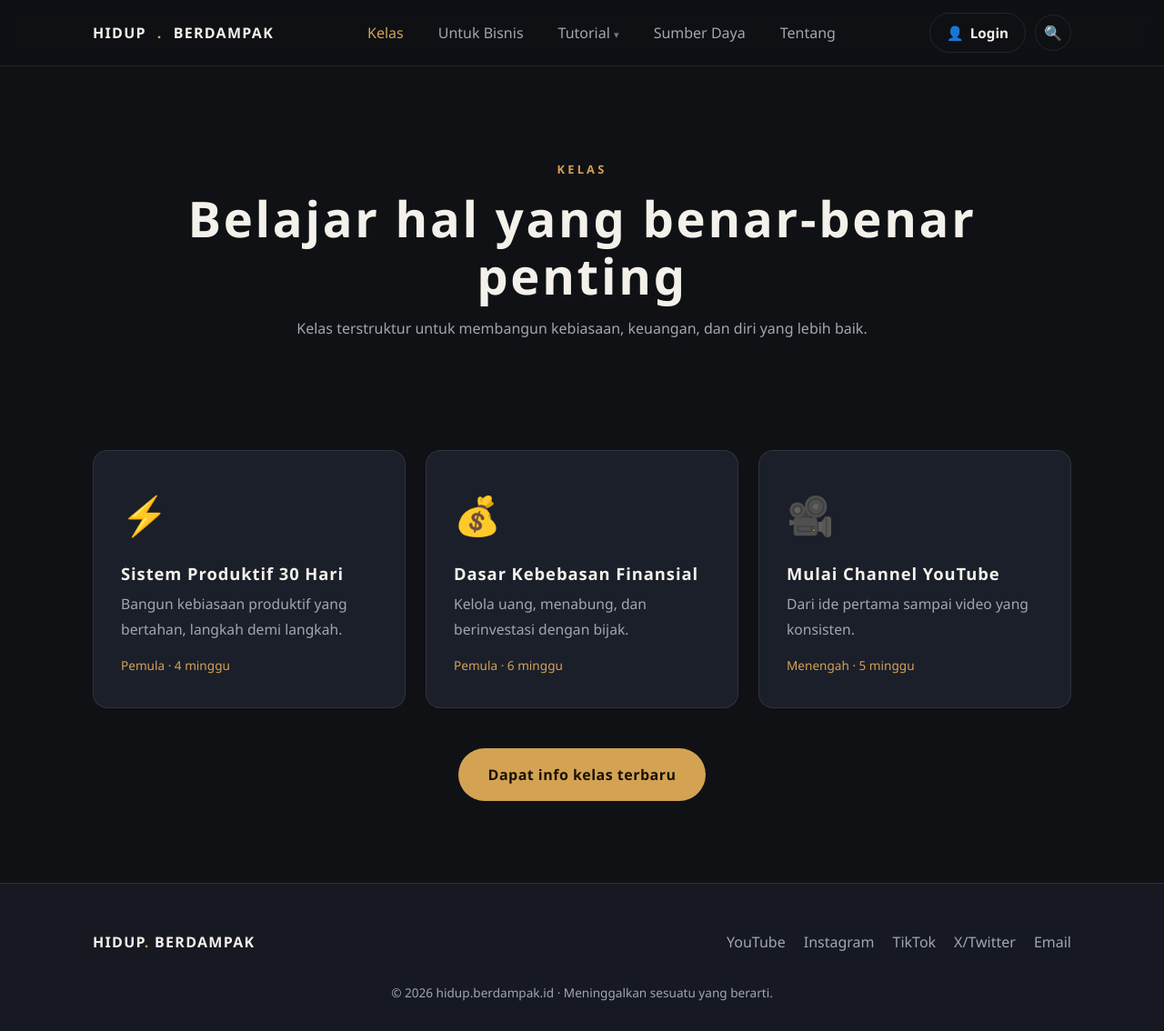
After one commit to sugengsapr3/hidup-berdampak, a Flask app: page /kelas in a window 1280 px wide. The commit adds this page. Shown: the whole page at 91% size. Run offline with Flask 3, Linux system fonts and the light colour scheme.

Commit message:
Navbar baru: Kelas, Untuk Bisnis, Tutorial (dropdown), Sumber Daya, Login + search

```diff
--- a/app.py
+++ b/app.py
@@ -23,6 +23,7 @@ def inject_globals():
     return {
         "site": data.SITE,
         "nav": data.NAV,
+        "tutorial_topics": data.TUTORIAL_TOPICS,
         "current_year": datetime.now().year,
     }
 
@@ -55,6 +56,31 @@ def about():
     return render_template("about.html", pillars=data.PILLARS, active="about")
 
 
+@app.route("/kelas")
+def courses():
+    return render_template("courses.html", courses=data.COURSES, active="courses")
+
+
+@app.route("/untuk-bisnis")
+def business():
+    return render_template("business.html", offers=data.BUSINESS_OFFERS, active="business")
+
+
+@app.route("/tutorial")
+def tutorials():
+    return render_template("tutorials.html", topics=data.TUTORIAL_TOPICS, active="tutorials")
+
+
+@app.route("/sumber-daya")
+def resources():
+    return render_template("resources.html", resources=data.RESOURCES, active="resources")
+
+
+@app.route("/login")
+def login():
+    return render_template("login.html", active="login")
+
+
 @app.route("/bergabung", methods=["GET", "POST"])
 def join():
     if request.method == "POST":
--- a/data.py
+++ b/data.py
@@ -130,9 +130,43 @@ PILLARS = [
     {"emoji": "❤️", "title": "Social Impact", "desc": "Dampak nyata bagi sesama."},
 ]
 
+# Kategori di dalam dropdown "Tutorial"
+TUTORIAL_TOPICS = [
+    {"emoji": "⚡", "title": "Produktivitas", "desc": "Kelola waktu dan energi dengan lebih baik.", "slug": "produktivitas"},
+    {"emoji": "💰", "title": "Keuangan", "desc": "Bangun kebebasan finansial yang sehat.", "slug": "keuangan"},
+    {"emoji": "🌱", "title": "Pengembangan Diri", "desc": "Tumbuh jadi versi terbaik dirimu.", "slug": "pengembangan-diri"},
+    {"emoji": "🎥", "title": "Membuat Konten", "desc": "Berbagi ide lewat video dan tulisan.", "slug": "konten"},
+]
+
+# Daftar kelas untuk halaman "Kelas"
+COURSES = [
+    {"emoji": "⚡", "title": "Sistem Produktif 30 Hari", "desc": "Bangun kebiasaan produktif yang bertahan, langkah demi langkah.", "level": "Pemula", "duration": "4 minggu"},
+    {"emoji": "💰", "title": "Dasar Kebebasan Finansial", "desc": "Kelola uang, menabung, dan berinvestasi dengan bijak.", "level": "Pemula", "duration": "6 minggu"},
+    {"emoji": "🎥", "title": "Mulai Channel YouTube", "desc": "Dari ide pertama sampai video yang konsisten.", "level": "Menengah", "duration": "5 minggu"},
+]
+
+# Sumber daya gratis untuk halaman "Sumber Daya"
+RESOURCES = [
+    {"emoji": "📄", "title": "Template Perencana Harian", "desc": "Rencanakan harimu di sekitar hal yang benar-benar penting."},
+    {"emoji": "📚", "title": "Daftar Buku Pilihan", "desc": "Rekomendasi buku tentang hidup, produktivitas, dan makna."},
+    {"emoji": "🎧", "title": "Rekomendasi Podcast", "desc": "Teman belajar di perjalanan dan waktu senggang."},
+    {"emoji": "🧭", "title": "Panduan Memulai", "desc": "Langkah awal membangun hidup yang lebih berdampak."},
+]
+
+# Nilai jual untuk halaman "Untuk Bisnis"
+BUSINESS_OFFERS = [
+    {"emoji": "🎤", "title": "Sesi & Workshop", "desc": "Sesi inspiratif soal produktivitas dan makna kerja untuk tim."},
+    {"emoji": "🤝", "title": "Program Tim", "desc": "Pendampingan berkelanjutan untuk budaya kerja yang lebih sehat."},
+    {"emoji": "📈", "title": "Konsultasi", "desc": "Bantu organisasi tumbuh dengan nilai yang berdampak."},
+]
+
+# Menu navigasi utama.
+# type "link"     -> tautan biasa
+# type "dropdown" -> punya submenu (items)
 NAV = [
-    {"endpoint": "home", "label": "Beranda"},
-    {"endpoint": "journeys", "label": "Perjalanan"},
-    {"endpoint": "about", "label": "Tentang"},
-    {"endpoint": "join", "label": "Bergabung"},
+    {"type": "link", "endpoint": "courses", "label": "Kelas"},
+    {"type": "link", "endpoint": "business", "label": "Untuk Bisnis"},
+    {"type": "dropdown", "endpoint": "tutorials", "label": "Tutorial"},
+    {"type": "link", "endpoint": "resources", "label": "Sumber Daya"},
+    {"type": "link", "endpoint": "about", "label": "Tentang"},
 ]
--- a/static/css/style.css
+++ b/static/css/style.css
@@ -225,3 +225,53 @@ h1, h2, h3 { line-height: 1.15; letter-spacing: .01em; }
   .subscribe-input-row { flex-direction: column; }
   .subscribe-input-row .btn { width: 100%; }
 }
+
+/* ---------- Nav actions (Login + Search) ---------- */
+.nav-actions { display: flex; align-items: center; gap: 10px; }
+.btn-login {
+  display: inline-flex; align-items: center; gap: 7px;
+  padding: 8px 18px; border-radius: 30px;
+  border: 1px solid var(--line); color: var(--ink); font-weight: 600; font-size: .95rem;
+  transition: all .2s;
+}
+.btn-login:hover { border-color: var(--gold); color: var(--gold); }
+.btn-login .login-icon { font-size: .95rem; }
+.btn-search {
+  width: 40px; height: 40px; border-radius: 50%;
+  display: inline-flex; align-items: center; justify-content: center;
+  border: 1px solid var(--line); color: var(--ink); font-size: 1rem; transition: all .2s;
+}
+.btn-search:hover { border-color: var(--gold); color: var(--gold); }
+
+/* ---------- Dropdown (Tutorial) ---------- */
+.main-nav .has-dropdown { position: relative; }
+.main-nav .caret { font-size: .7rem; opacity: .7; }
+.dropdown-menu {
+  position: absolute; top: 100%; left: 0; margin-top: 8px;
+  background: var(--bg-2); border: 1px solid var(--line); border-radius: 14px;
+  padding: 10px; width: 320px;
+  box-shadow: 0 20px 50px rgba(0, 0, 0, .5);
+  opacity: 0; visibility: hidden; transform: translateY(6px);
+  transition: all .18s; z-index: 60;
+}
+.main-nav .has-dropdown:hover .dropdown-menu,
+.main-nav .has-dropdown:focus-within .dropdown-menu {
+  opacity: 1; visibility: visible; transform: translateY(0);
+}
+.dropdown-item {
+  display: flex; align-items: flex-start; gap: 12px;
+  padding: 12px 14px; border-radius: 10px; transition: background .18s;
+}
+.dropdown-item:hover { background: rgba(212, 162, 83, .12); }
+.dropdown-item .dd-emoji { font-size: 1.4rem; line-height: 1.2; }
+.dropdown-item strong { display: block; color: var(--ink); font-size: .98rem; }
+.dropdown-item small { display: block; color: var(--muted); font-size: .84rem; }
+
+/* ---------- Responsive nav actions ---------- */
+@media (max-width: 900px) {
+  .nav-actions { display: none; }
+  .dropdown-menu {
+    position: static; width: 100%; opacity: 1; visibility: visible;
+    transform: none; box-shadow: none; margin-top: 4px; background: transparent; border: none;
+  }
+}
--- a/templates/base.html
+++ b/templates/base.html
@@ -18,15 +18,41 @@
       <nav class="main-nav">
         <ul>
           {% for item in nav %}
+            {% if item.type == 'dropdown' %}
+            <li class="has-dropdown">
+              <a href="{{ url_for(item.endpoint) }}"
+                 class="{{ 'active' if active == item.endpoint else '' }}">
+                {{ item.label }} <span class="caret">&#9662;</span>
+              </a>
+              <div class="dropdown-menu">
+                {% for t in tutorial_topics %}
+                <a href="{{ url_for('tutorials') }}#{{ t.slug }}" class="dropdown-item">
+                  <span class="dd-emoji">{{ t.emoji }}</span>
+                  <span>
+                    <strong>{{ t.title }}</strong>
+                    <small>{{ t.desc }}</small>
+                  </span>
+                </a>
+                {% endfor %}
+              </div>
+            </li>
+            {% else %}
             <li>
               <a href="{{ url_for(item.endpoint) }}"
                  class="{{ 'active' if active == item.endpoint else '' }}">
                 {{ item.label }}
               </a>
             </li>
+            {% endif %}
           {% endfor %}
         </ul>
       </nav>
+      <div class="nav-actions">
+        <a href="{{ url_for('login') }}" class="btn-login">
+          <span class="login-icon">&#128100;</span> Login
+        </a>
+        <a href="{{ url_for('resources') }}" class="btn-search" aria-label="Cari">&#128269;</a>
+      </div>
     </div>
   </header>
 
--- /dev/null
+++ b/templates/courses.html
@@ -0,0 +1,32 @@
+{% extends "base.html" %}
+{% block title %}Kelas | {{ site.brand }}{% endblock %}
+
+{% block content %}
+<section class="page-hero">
+  <div class="container">
+    <p class="kicker">Kelas</p>
+    <h1>Belajar hal yang benar-benar penting</h1>
+    <p>Kelas terstruktur untuk membangun kebiasaan, keuangan, dan diri yang lebih baik.</p>
+  </div>
+</section>
+
+<section class="section">
+  <div class="container">
+    <div class="journey-grid">
+      {% for c in courses %}
+      <div class="journey-card">
+        <div class="emoji">{{ c.emoji }}</div>
+        <h3>{{ c.title }}</h3>
+        <p>{{ c.desc }}</p>
+        <p style="color:var(--gold); font-size:.85rem; margin-top:14px;">
+          {{ c.level }} &middot; {{ c.duration }}
+        </p>
+      </div>
+      {% endfor %}
+    </div>
+    <div style="text-align:center; margin-top:44px;">
+      <a href="{{ url_for('join') }}" class="btn btn-gold">Dapat info kelas terbaru</a>
+    </div>
+  </div>
+</section>
+{% endblock %}
```
Also changed, not shown: templates/business.html (added, +29 -0 lines), templates/login.html (added, +30 -0 lines), templates/resources.html (added, +26 -0 lines), templates/tutorials.html (added, +26 -0 lines). Lines whose indentation alone changed are shown as unchanged.
